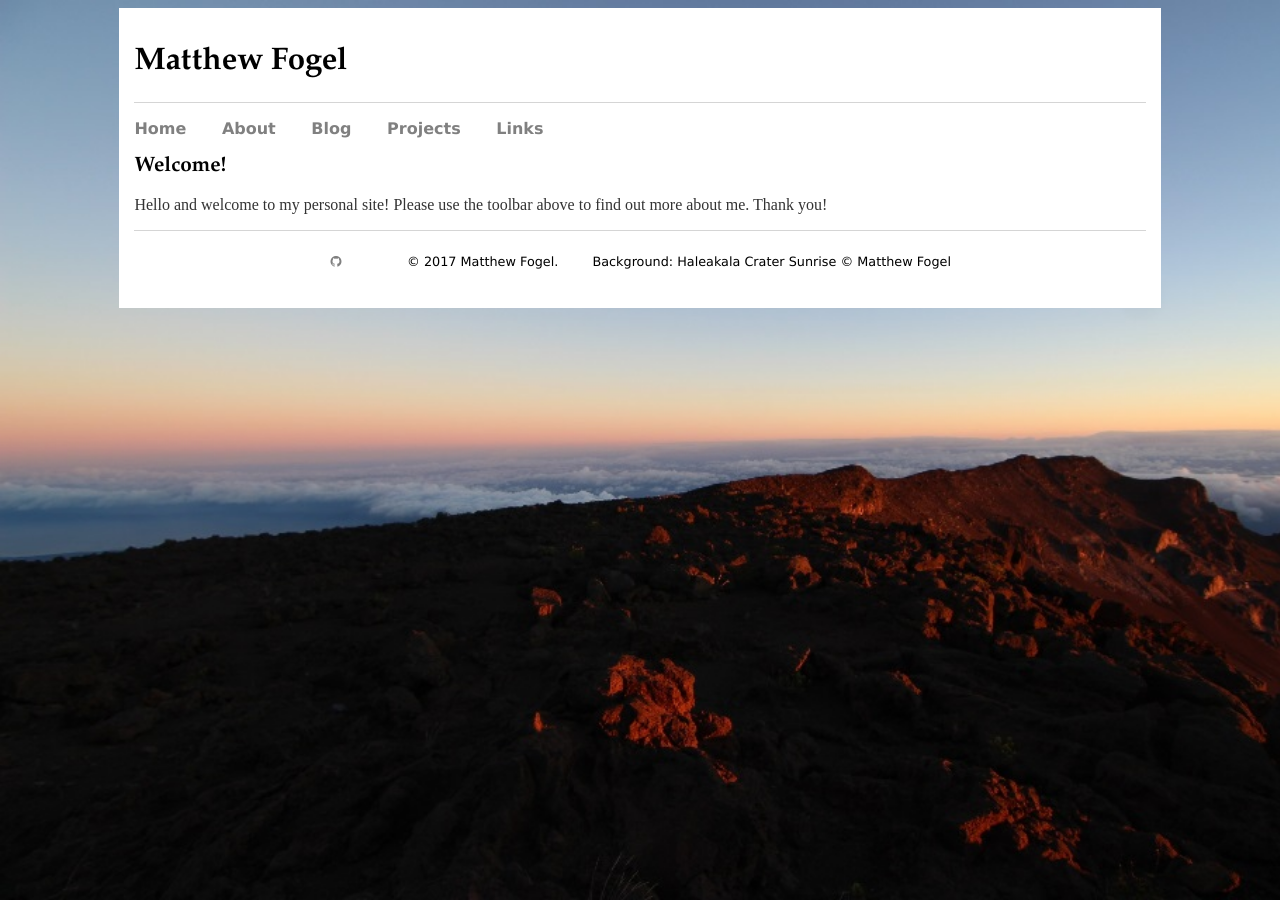
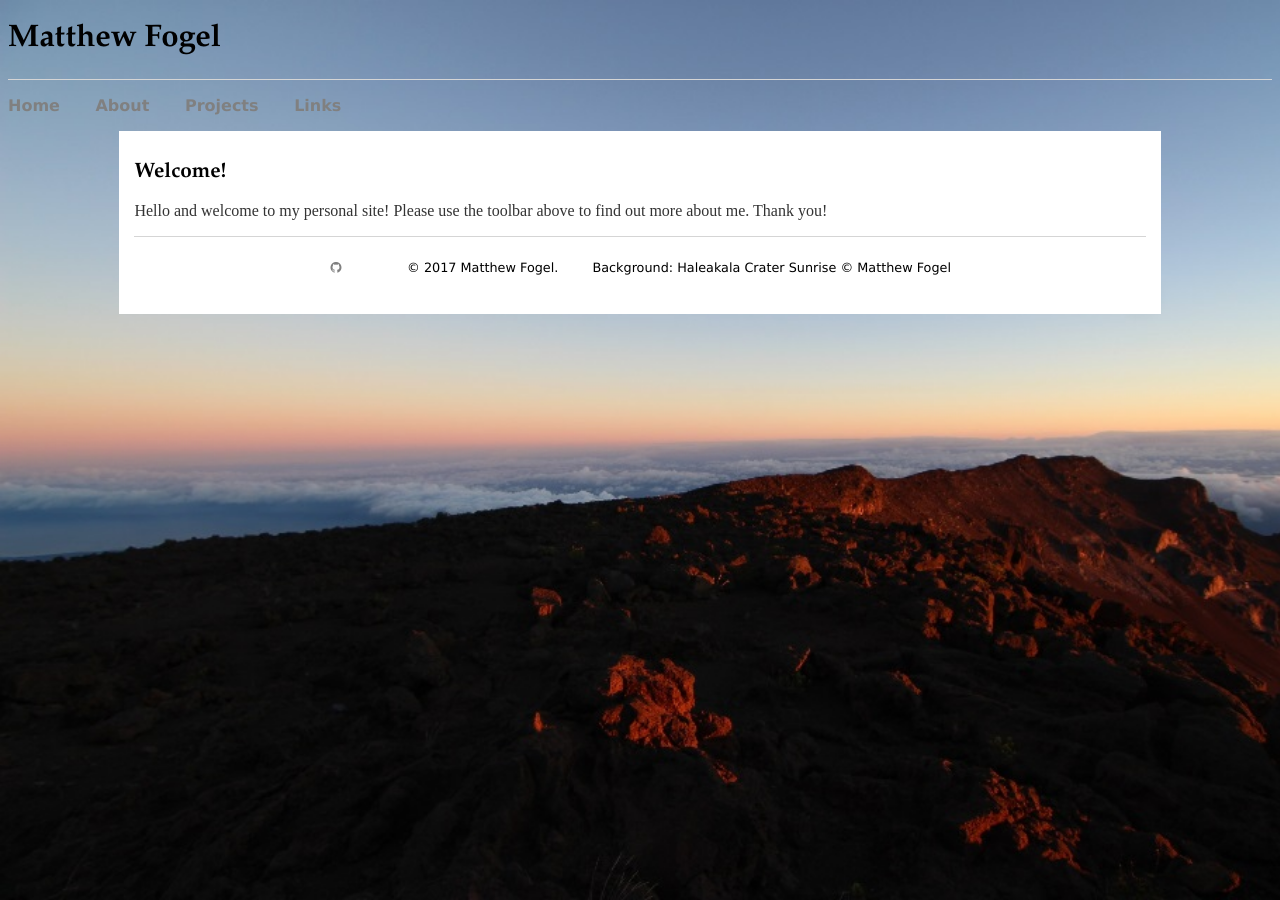
Before and after one commit to matthew-fogel/matthew-fogel.github.io, a Jekyll site: the page built from index.html, in a window 1280 px wide. Built offline with Jekyll 4.4.1, drawn with Linux system fonts in a browser that asks for light colours.

Commit message:
Update défault.html
Modifying layout to have fixed headerbar area separated from wrapper.

```diff
--- a/_layouts/default.html
+++ b/_layouts/default.html
@@ -8,7 +8,7 @@
       <link rel="stylesheet" href="https://cdnjs.cloudflare.com/ajax/libs/font-awesome/4.7.0/css/font-awesome.min.css">
 	  </head>
     <body>
-	<div class="wrapper">
+        <div class="fixed header navbar">
 		<header>
 		  <h1>Matthew Fogel</h1>
 		</header>
@@ -16,11 +16,14 @@
 			<ul>
 			  <li><a href="/">Home</a></li>
 			  <li><a href="/about">About</a></li>
-			  <li><a href="/blog">Blog</a></li>
 			  <li><a href="/projects">Projects</a></li>
 			  <li><a href="/links">Links</a></li>
 			</ul>
 		</nav>
+        </div>
+
+	<div class="wrapper">
+
           <div class="information">
             {{content}}
           </div><!--/.information-->
@@ -31,6 +34,7 @@
 	      <li>Background: Haleakala Crater Sunrise © Matthew Fogel
 	    </ul>
 	  </footer>
+
         </div><!--/.wrapper-->
     </body>
   </html>
```
Lines whose indentation alone changed are shown as unchanged.
